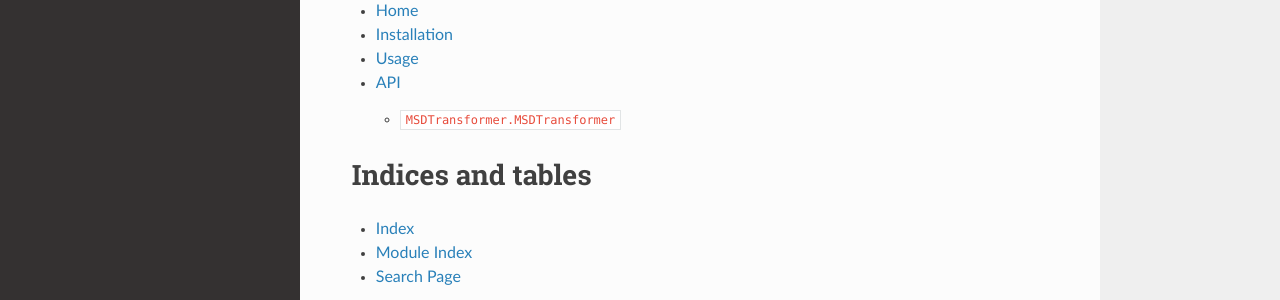
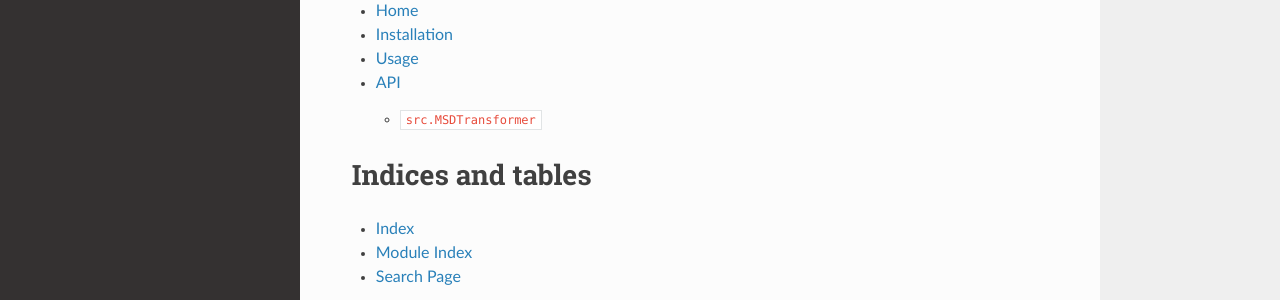
Before and after one commit to dabrze/topsis-msd-improvement-actions, a Sphinx documentation site: the page built from docs/source/index.rst, in a window 1280 px wide and 1040 px high. Shown: the part 562-862 px from the top of the window. Built offline with Sphinx 7.4.7 and the Read the Docs theme 2.0.0, drawn with Linux system fonts in a browser that asks for light colours.

Commit message:
Update api.rst

```diff
--- a/docs/source/api.rst
+++ b/docs/source/api.rst
@@ -1,11 +1,11 @@
 API
 =======
 
-.. autoclass:: MSDTransformer.MSDTransformer
+.. autoclass:: src.MSDTransformer
 
-.. class:: MSDTransformer.MSDTransformer
+.. class:: src.MSDTransformer
 
-.. autofunction:: MSDTransformer.MSDTransformer.__init__
+.. autofunction:: src.MSDTransformer.__init__
 
 .. autofunction:: MSDTransformer.MSDTransformer.fit
 
```
